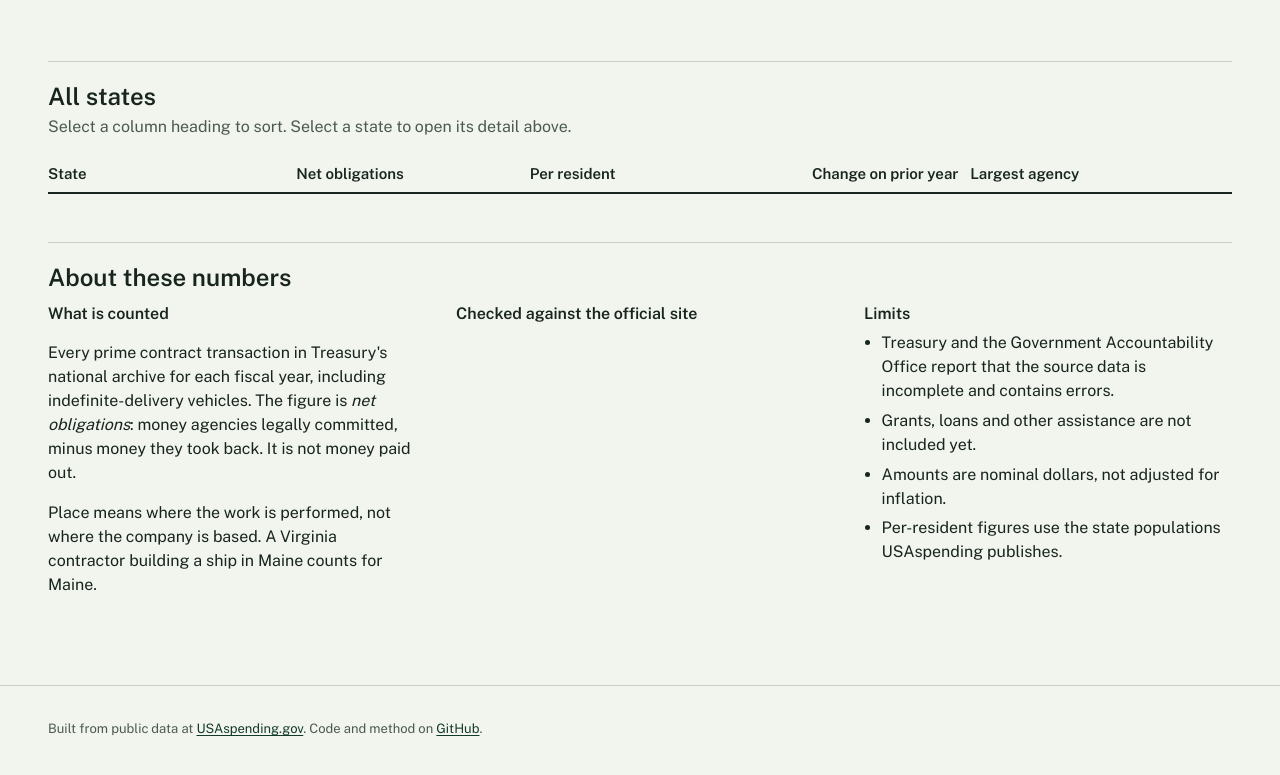
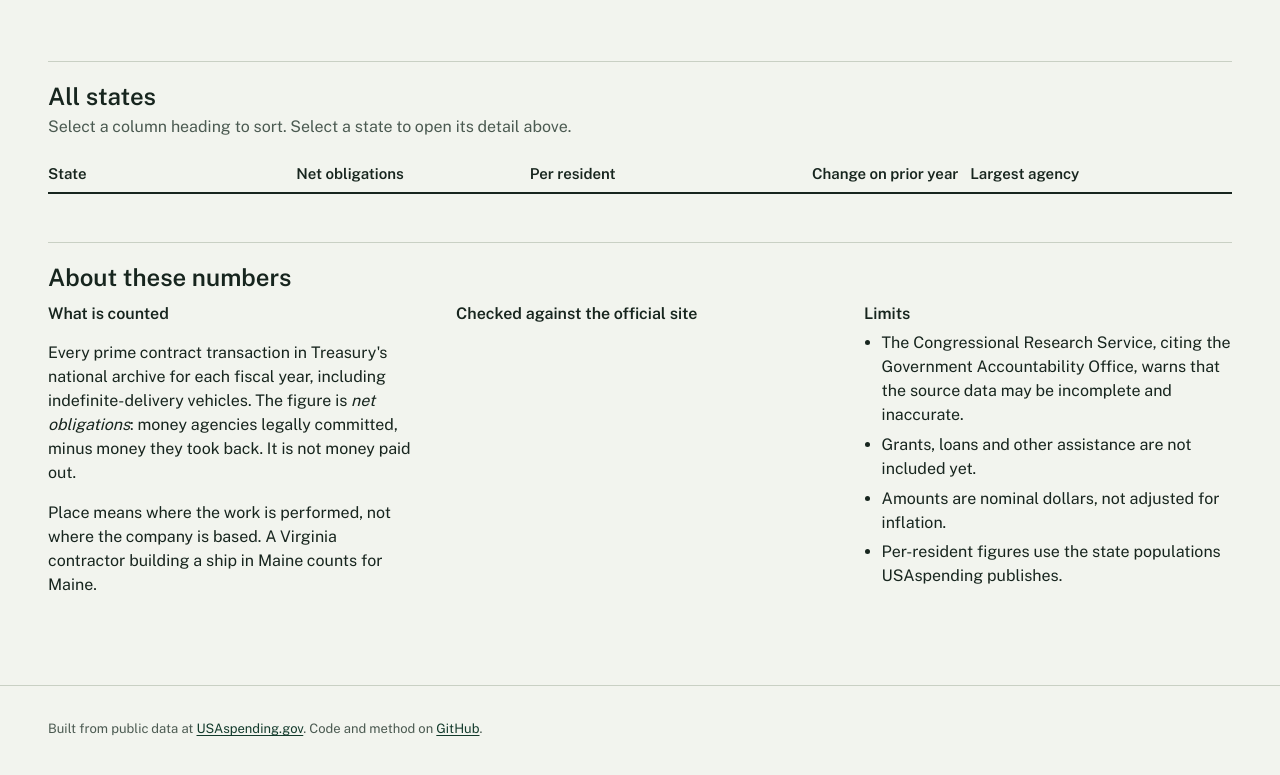
Before and after one commit to mintyfizz/money-trail, a plain HTML site: page site/index.html in a window 1280 px wide. Shown: the part 955-1730 px from the top of the page. Drawn offline with Linux system fonts and the light colour scheme; no server answers.

Commit message:
Site: attribute the data-quality warning to its actual source

```diff
--- a/site/index.html
+++ b/site/index.html
@@ -86,7 +86,7 @@
         <div>
           <h3>Limits</h3>
           <ul>
-            <li>Treasury and the Government Accountability Office report that the source data is incomplete and contains errors.</li>
+            <li>The Congressional Research Service, citing the Government Accountability Office, warns that the source data may be incomplete and inaccurate.</li>
             <li>Grants, loans and other assistance are not included yet.</li>
             <li>Amounts are nominal dollars, not adjusted for inflation.</li>
             <li>Per-resident figures use the state populations USAspending publishes.</li>
```
